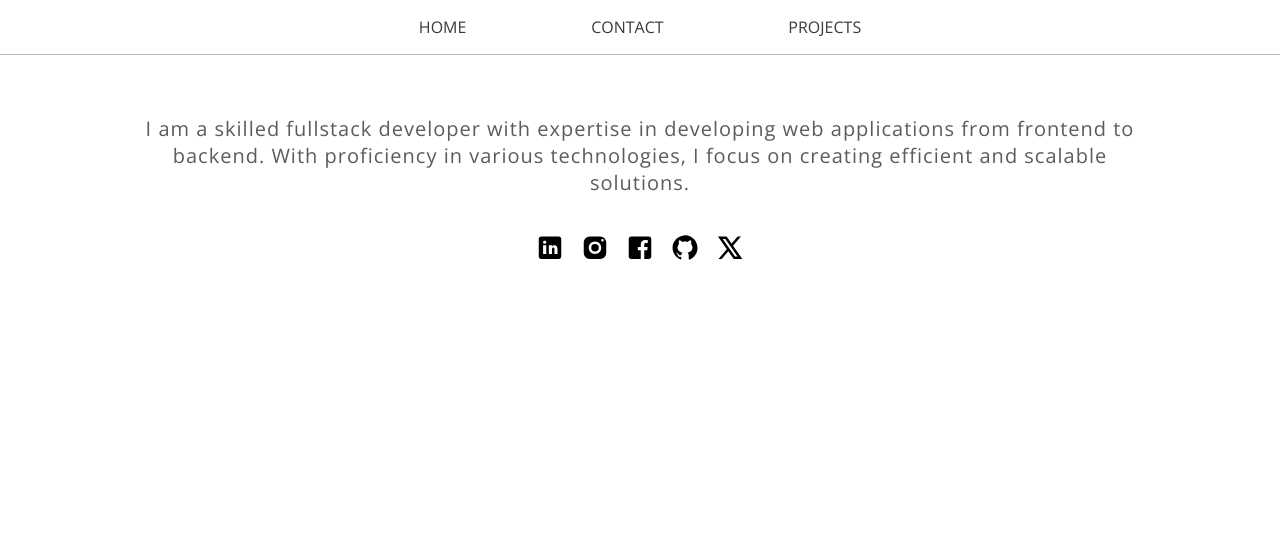
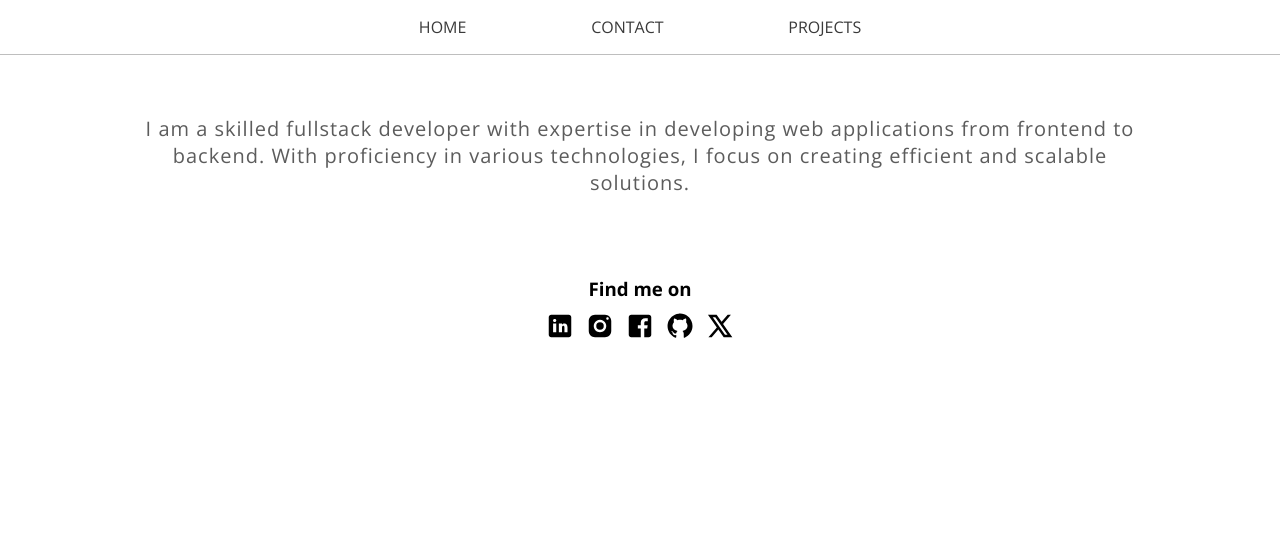
Before and after one commit to Sakmadd/personal-website, a web app: file index.html in a window 1280 px wide. Shown: the part 441-978 px from the top of the page. Before the commit the page ends 701 px from the top, so only its background shows below. Run offline with its HTML, style and script files only (its server is not run), Linux system fonts and the light colour scheme; some web fonts are replaced.

Commit message:
Day 3 : Making app more interactive

```diff
--- a/contact.html
+++ b/contact.html
@@ -35,11 +35,12 @@
                         <textarea id="message" name="message" required></textarea>
                     </div>
                     <div class="form-group">
-                        <button type="submit">Send Message</button>
+                        <button type="submit" id="submit-button">Send Message</button>
                     </div>
                 </form>
             </div>
       </header>
 
 </body>
+<script src="script/script-contact.js"></script>
 </html>
--- a/index.html
+++ b/index.html
@@ -11,12 +11,12 @@
   <header id="header">
     <div class="bacground-header"></div>
     <div class="profile-header">
-      <img src="../asets/headshots.jpg" alt="">
+      <img src="../assets/headshots.jpg" alt="">
       <h2>Ahmad Safi'i</h2>
       <p>Web Developer</p>
     </div>
   </header>
-  <nav>
+  <nav id="navigation-bar">
   <ul class="navigation">
     <li><a href="#">HOME</a></li>
     <li><a href="contact.html">CONTACT</a></li>
@@ -27,16 +27,18 @@
     <div class="container">
       <div class="self">
         <p class="self-description">I am a skilled fullstack developer with expertise in developing web applications from frontend to backend. With proficiency in various technologies, I focus on creating efficient and scalable solutions.</p>
-        <div class="self-social">
-          <a href=""><svg xmlns="http://www.w3.org/2000/svg" x="0px" y="0px" width="100" height="100" viewBox="0 0 24 24"><path d="M19,3H5C3.895,3,3,3.895,3,5v14c0,1.105,0.895,2,2,2h14c1.105,0,2-0.895,2-2V5C21,3.895,20.105,3,19,3z M9,17H6.477v-7H9 V17z M7.694,8.717c-0.771,0-1.286-0.514-1.286-1.2s0.514-1.2,1.371-1.2c0.771,0,1.286,0.514,1.286,1.2S8.551,8.717,7.694,8.717z M18,17h-2.442v-3.826c0-1.058-0.651-1.302-0.895-1.302s-1.058,0.163-1.058,1.302c0,0.163,0,3.826,0,3.826h-2.523v-7h2.523v0.977 C13.93,10.407,14.581,10,15.802,10C17.023,10,18,10.977,18,13.174V17z"></path></svg></a>
-          <a href=""><svg xmlns="http://www.w3.org/2000/svg" x="0px" y="0px" width="100" height="100" viewBox="0 0 24 24"><path d="M 8 3 C 5.239 3 3 5.239 3 8 L 3 16 C 3 18.761 5.239 21 8 21 L 16 21 C 18.761 21 21 18.761 21 16 L 21 8 C 21 5.239 18.761 3 16 3 L 8 3 z M 18 5 C 18.552 5 19 5.448 19 6 C 19 6.552 18.552 7 18 7 C 17.448 7 17 6.552 17 6 C 17 5.448 17.448 5 18 5 z M 12 7 C 14.761 7 17 9.239 17 12 C 17 14.761 14.761 17 12 17 C 9.239 17 7 14.761 7 12 C 7 9.239 9.239 7 12 7 z M 12 9 A 3 3 0 0 0 9 12 A 3 3 0 0 0 12 15 A 3 3 0 0 0 15 12 A 3 3 0 0 0 12 9 z"></path></svg></a>
-          <a href=""><svg xmlns="http://www.w3.org/2000/svg" x="0px" y="0px" width="100" height="100" viewBox="0 0 24 24"><path d="M19,3H5C3.895,3,3,3.895,3,5v14c0,1.105,0.895,2,2,2h7.621v-6.961h-2.343v-2.725h2.343V9.309 c0-2.324,1.421-3.591,3.495-3.591c0.699-0.002,1.397,0.034,2.092,0.105v2.43h-1.428c-1.13,0-1.35,0.534-1.35,1.322v1.735h2.7 l-0.351,2.725h-2.365V21H19c1.105,0,2-0.895,2-2V5C21,3.895,20.105,3,19,3z"></path></svg></a>
-          <a href=""><svg xmlns="http://www.w3.org/2000/svg" x="0px" y="0px" width="100" height="100" viewBox="0 0 24 24"><path d="M10.9,2.1c-4.6,0.5-8.3,4.2-8.8,8.7c-0.5,4.7,2.2,8.9,6.3,10.5C8.7,21.4,9,21.2,9,20.8v-1.6c0,0-0.4,0.1-0.9,0.1 c-1.4,0-2-1.2-2.1-1.9c-0.1-0.4-0.3-0.7-0.6-1C5.1,16.3,5,16.3,5,16.2C5,16,5.3,16,5.4,16c0.6,0,1.1,0.7,1.3,1c0.5,0.8,1.1,1,1.4,1 c0.4,0,0.7-0.1,0.9-0.2c0.1-0.7,0.4-1.4,1-1.8c-2.3-0.5-4-1.8-4-4c0-1.1,0.5-2.2,1.2-3C7.1,8.8,7,8.3,7,7.6C7,7.2,7,6.6,7.3,6 c0,0,1.4,0,2.8,1.3C10.6,7.1,11.3,7,12,7s1.4,0.1,2,0.3C15.3,6,16.8,6,16.8,6C17,6.6,17,7.2,17,7.6c0,0.8-0.1,1.2-0.2,1.4 c0.7,0.8,1.2,1.8,1.2,3c0,2.2-1.7,3.5-4,4c0.6,0.5,1,1.4,1,2.3v2.6c0,0.3,0.3,0.6,0.7,0.5c3.7-1.5,6.3-5.1,6.3-9.3 C22,6.1,16.9,1.4,10.9,2.1z"></path></svg></a>
-          <a href=""><svg xmlns="http://www.w3.org/2000/svg" x="0px" y="0px" width="100" height="100" viewBox="0 0 24 24"><path d="M 2.3671875 3 L 9.4628906 13.140625 L 2.7402344 21 L 5.3808594 21 L 10.644531 14.830078 L 14.960938 21 L 21.871094 21 L 14.449219 10.375 L 20.740234 3 L 18.140625 3 L 13.271484 8.6875 L 9.2988281 3 L 2.3671875 3 z M 6.2070312 5 L 8.2558594 5 L 18.033203 19 L 16.001953 19 L 6.2070312 5 z"></path></svg></a>
+        <h3>Find me on</h3>
+        <div class="self-social ">
+          <a href=""><svg class="icon--sm" xmlns="http://www.w3.org/2000/svg" x="0px" y="0px" width="100" height="100" viewBox="0 0 24 24"><path d="M19,3H5C3.895,3,3,3.895,3,5v14c0,1.105,0.895,2,2,2h14c1.105,0,2-0.895,2-2V5C21,3.895,20.105,3,19,3z M9,17H6.477v-7H9 V17z M7.694,8.717c-0.771,0-1.286-0.514-1.286-1.2s0.514-1.2,1.371-1.2c0.771,0,1.286,0.514,1.286,1.2S8.551,8.717,7.694,8.717z M18,17h-2.442v-3.826c0-1.058-0.651-1.302-0.895-1.302s-1.058,0.163-1.058,1.302c0,0.163,0,3.826,0,3.826h-2.523v-7h2.523v0.977 C13.93,10.407,14.581,10,15.802,10C17.023,10,18,10.977,18,13.174V17z"></path></svg></a>
+          <a href=""><svg class="icon--sm" xmlns="http://www.w3.org/2000/svg" x="0px" y="0px" width="100" height="100" viewBox="0 0 24 24"><path d="M 8 3 C 5.239 3 3 5.239 3 8 L 3 16 C 3 18.761 5.239 21 8 21 L 16 21 C 18.761 21 21 18.761 21 16 L 21 8 C 21 5.239 18.761 3 16 3 L 8 3 z M 18 5 C 18.552 5 19 5.448 19 6 C 19 6.552 18.552 7 18 7 C 17.448 7 17 6.552 17 6 C 17 5.448 17.448 5 18 5 z M 12 7 C 14.761 7 17 9.239 17 12 C 17 14.761 14.761 17 12 17 C 9.239 17 7 14.761 7 12 C 7 9.239 9.239 7 12 7 z M 12 9 A 3 3 0 0 0 9 12 A 3 3 0 0 0 12 15 A 3 3 0 0 0 15 12 A 3 3 0 0 0 12 9 z"></path></svg></a>
+          <a href=""><svg class="icon--sm" xmlns="http://www.w3.org/2000/svg" x="0px" y="0px" width="100" height="100" viewBox="0 0 24 24"><path d="M19,3H5C3.895,3,3,3.895,3,5v14c0,1.105,0.895,2,2,2h7.621v-6.961h-2.343v-2.725h2.343V9.309 c0-2.324,1.421-3.591,3.495-3.591c0.699-0.002,1.397,0.034,2.092,0.105v2.43h-1.428c-1.13,0-1.35,0.534-1.35,1.322v1.735h2.7 l-0.351,2.725h-2.365V21H19c1.105,0,2-0.895,2-2V5C21,3.895,20.105,3,19,3z"></path></svg></a>
+          <a href=""><svg class="icon--sm" xmlns="http://www.w3.org/2000/svg" x="0px" y="0px" width="100" height="100" viewBox="0 0 24 24"><path d="M10.9,2.1c-4.6,0.5-8.3,4.2-8.8,8.7c-0.5,4.7,2.2,8.9,6.3,10.5C8.7,21.4,9,21.2,9,20.8v-1.6c0,0-0.4,0.1-0.9,0.1 c-1.4,0-2-1.2-2.1-1.9c-0.1-0.4-0.3-0.7-0.6-1C5.1,16.3,5,16.3,5,16.2C5,16,5.3,16,5.4,16c0.6,0,1.1,0.7,1.3,1c0.5,0.8,1.1,1,1.4,1 c0.4,0,0.7-0.1,0.9-0.2c0.1-0.7,0.4-1.4,1-1.8c-2.3-0.5-4-1.8-4-4c0-1.1,0.5-2.2,1.2-3C7.1,8.8,7,8.3,7,7.6C7,7.2,7,6.6,7.3,6 c0,0,1.4,0,2.8,1.3C10.6,7.1,11.3,7,12,7s1.4,0.1,2,0.3C15.3,6,16.8,6,16.8,6C17,6.6,17,7.2,17,7.6c0,0.8-0.1,1.2-0.2,1.4 c0.7,0.8,1.2,1.8,1.2,3c0,2.2-1.7,3.5-4,4c0.6,0.5,1,1.4,1,2.3v2.6c0,0.3,0.3,0.6,0.7,0.5c3.7-1.5,6.3-5.1,6.3-9.3 C22,6.1,16.9,1.4,10.9,2.1z"></path></svg></a>
+          <a href=""><svg class="icon--sm" xmlns="http://www.w3.org/2000/svg" x="0px" y="0px" width="100" height="100" viewBox="0 0 24 24"><path d="M 2.3671875 3 L 9.4628906 13.140625 L 2.7402344 21 L 5.3808594 21 L 10.644531 14.830078 L 14.960938 21 L 21.871094 21 L 14.449219 10.375 L 20.740234 3 L 18.140625 3 L 13.271484 8.6875 L 9.2988281 3 L 2.3671875 3 z M 6.2070312 5 L 8.2558594 5 L 18.033203 19 L 16.001953 19 L 6.2070312 5 z"></path></svg></a>
         </div>
       </div>
       <div class="another"></div>
     </div>
   </main>
 </body>
+<script src="/script/script.js"></script>
 </html>
--- /dev/null
+++ b/script/script.js
@@ -0,0 +1,10 @@
+window.onscroll = function() {myFunction()};
+var navbar = document.getElementById("navigation-bar");
+var sticky = navbar.offsetTop;
+function myFunction() {
+  if (window.scrollY >= sticky) {
+    navbar.classList.add("sticky")
+  } else {
+    navbar.classList.remove("sticky");
+  }
+}
--- a/styles/style-contact.css
+++ b/styles/style-contact.css
@@ -9,7 +9,7 @@
   }
 
   .bacground-header{
-    background-image: url(../asets/background.jpg);
+    background-image: url(../assets/background.jpg);
     height: 55vh;
     background-position: 0 -320px;
     filter: grayscale(1) opacity(.2);
--- a/styles/style.css
+++ b/styles/style.css
@@ -9,7 +9,7 @@
 }
 
 .bacground-header{
-  background-image: url(../asets/background.jpg);
+  background-image: url(../assets/background.jpg);
   height: 55vh;
   background-position: 0 -320px;
   filter: grayscale(1) opacity(.2);
@@ -68,9 +68,25 @@ nav h2{
   letter-spacing: 5px;
   color: var(--hover-text-color);
 }
+.sticky {
+  position: fixed;
+  top: 0;
+  width: 100%;
+  padding-left: 0;
+  padding-right: 0;
+  background-color: white;
+}
+.sticky + main {
+  padding-top: 60px;
+}
+
 main {
   margin: auto;
   max-width: 65em;
+}
+.self h3 {
+  padding-top: 80px;
+  text-align: center;
 }
 .self-description{
   letter-spacing: 1px;
@@ -81,11 +97,21 @@ main {
   color: var(--secondary-text-color);
 }
 .self-social{
-  gap: 50px;
-  transform: scale(0.3);
+  padding-top: 10px;
+  width: 100%;
+  gap: 10px;
   display: flex;
   justify-content: center;
 }
 .another {
   height: 100vh;
 }
+.icon--sm {
+  height: 30px;
+  width: 30px;
+}
+
+.icon--md {
+  height: 32px;
+  width: 32px
+}
```
Also changed, not shown: script/script-contact.js (added, +47 -0 lines), assets/background.jpg (renamed from asets/background.jpg), assets/headshots.jpg (renamed from asets/headshots.jpg).
